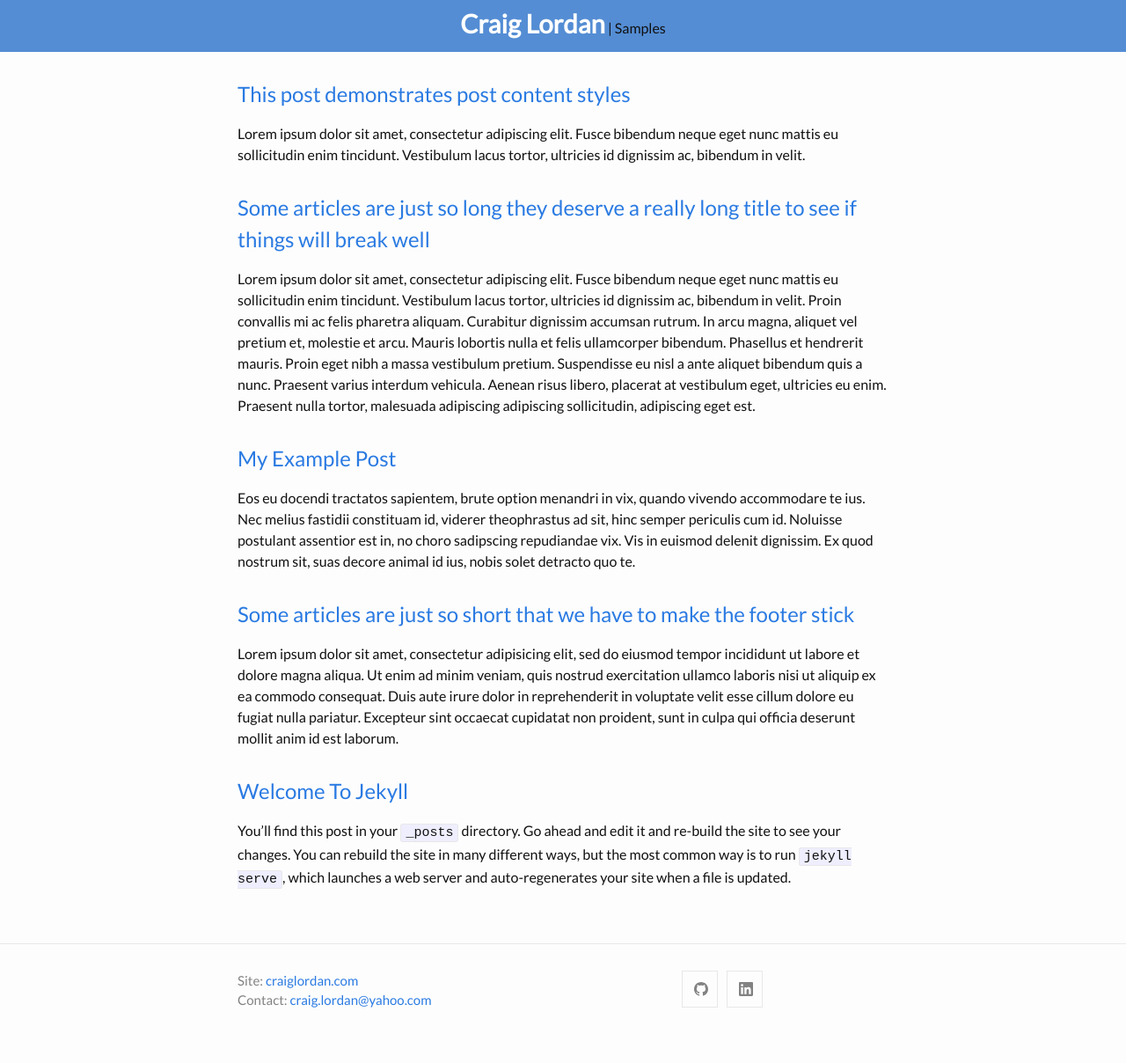
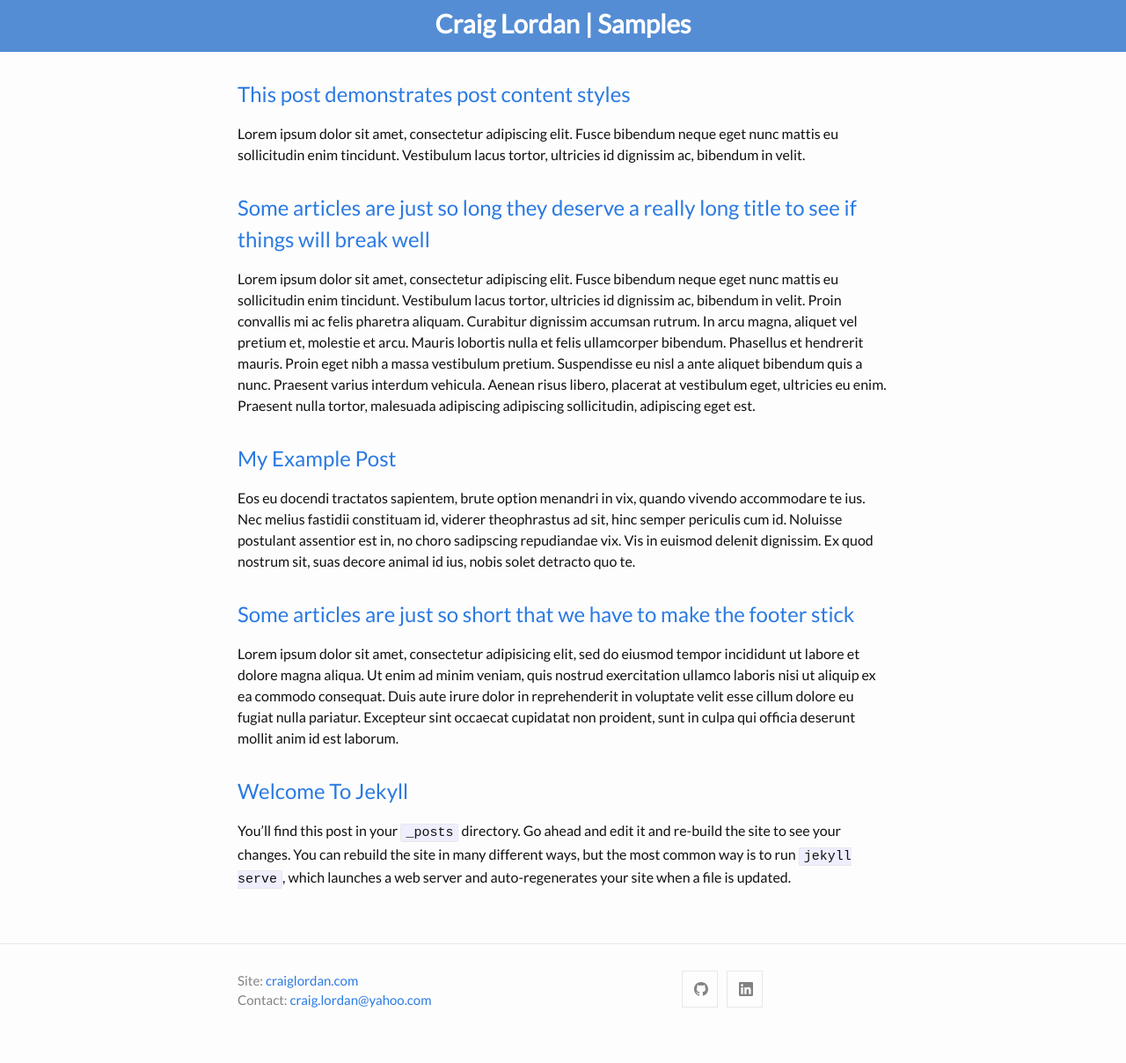
Before and after one commit to craiglordan/craiglordan.github.io, a Jekyll site: the page built from index.md, in a window 1280 px wide. Shown: the whole page at 88% size. Built offline with Jekyll 4.4.1, drawn with Linux system fonts in a browser that asks for light colours.

Commit message:
Update header.html

```diff
--- a/_includes/header.html
+++ b/_includes/header.html
@@ -4,7 +4,7 @@
     {%- assign default_paths = site.pages | map: "path" -%}
     {%- assign page_paths = site.header_pages | default: default_paths -%}
     {%- assign titles_size = site.pages | map: 'title' | join: '' | size -%}
-    <a class="site-title" rel="author" href="{{ "/" | relative_url }}">{{ site.title | escape }}</a> | Samples
+    <a class="site-title" rel="author" href="{{ "/" | relative_url }}">{{ site.title | escape }}</a><span class="site-title"> | Samples</span>
 
     {%- if titles_size > 0 -%}
       <nav class="site-nav">
```
